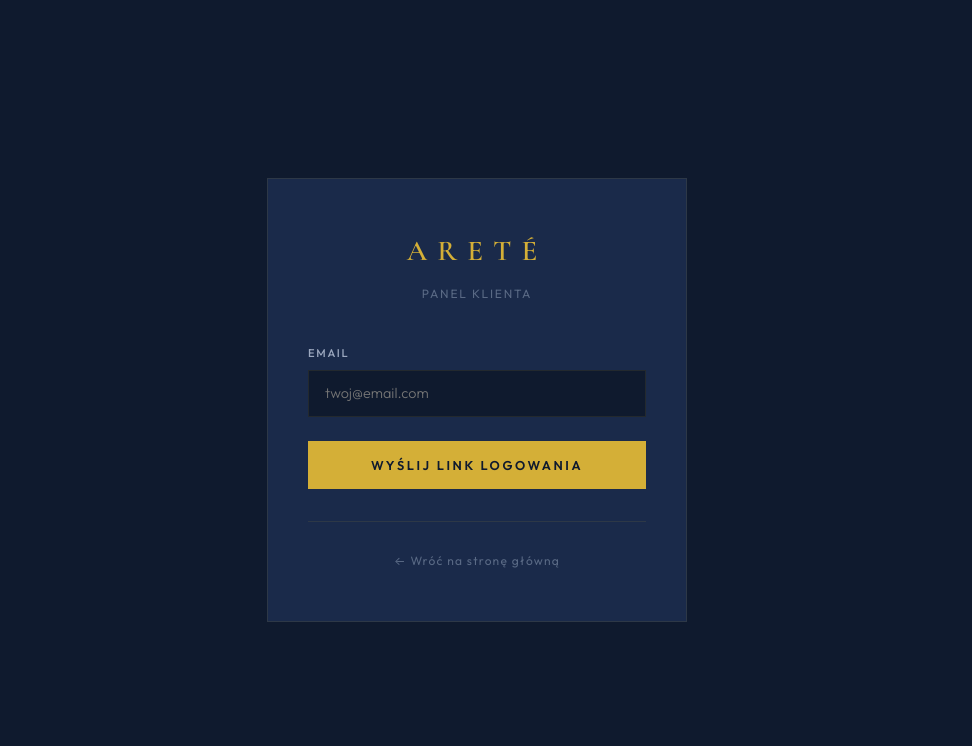
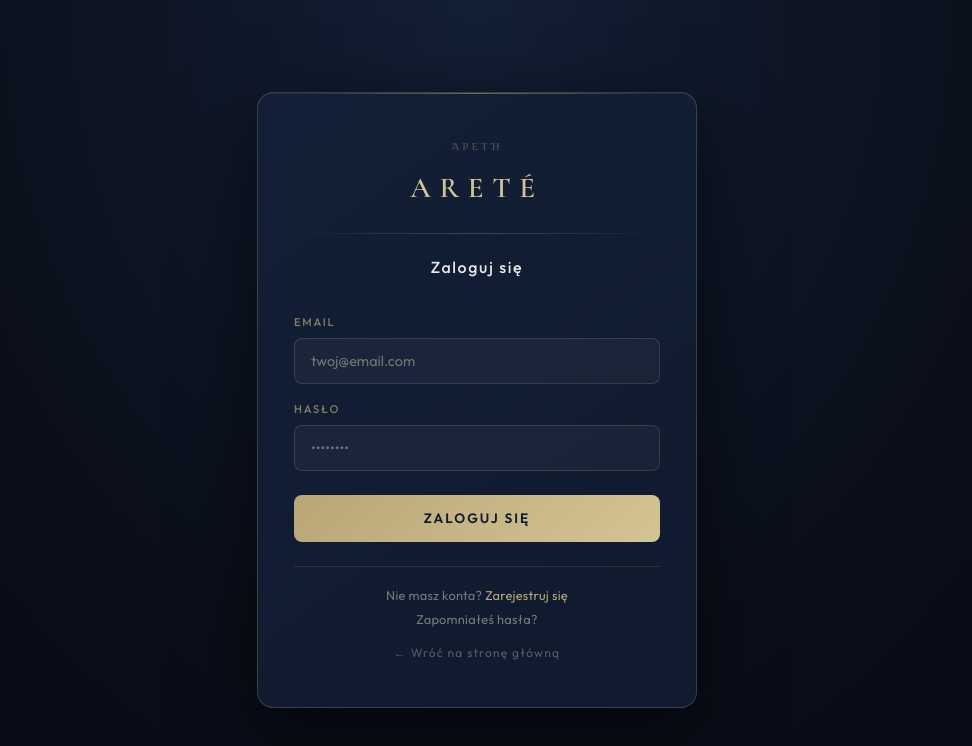
Before and after one commit to veildborne/arete-coaching, a Next.js app in the folder arete-next/: page /login in a window 1280 px wide. Shown: the top 746 px of the page, without its empty margins (163-1135 px from the left). Built offline with nearby package versions, Linux system fonts and the light colour scheme.

Commit message:
replace magic link with email+password login

```diff
--- a/arete-next/app/login/page.js
+++ b/arete-next/app/login/page.js
@@ -1,34 +1,58 @@
 'use client'
-import { useState } from 'react'
+import { useState, useEffect } from 'react'
 import { createClient } from '@/lib/supabase-browser'
+import { useRouter } from 'next/navigation'
 
 export default function LoginPage() {
+  const [mode, setMode] = useState('login') // 'login' | 'register' | 'reset'
   const [email, setEmail] = useState('')
-  const [sent, setSent] = useState(false)
+  const [password, setPassword] = useState('')
+  const [name, setName] = useState('')
   const [loading, setLoading] = useState(false)
-  const [error, setError] = useState('')
+  const [msg, setMsg] = useState(null)
+  const router = useRouter()
 
-  const handleLogin = async (e) => {
-    e.preventDefault()
+  const handleSubmit = async (e) => {
+    e?.preventDefault()
+    setMsg(null)
     setLoading(true)
-    setError('')
+    const supabase = createClient()
 
-    const supabase = createClient()
-    const { error } = await supabase.auth.signInWithOtp({
-      email,
-      options: {
-        emailRedirectTo: `${window.location.origin}/auth/callback`,
-      },
+    try {
+      if (mode === 'login') {
+        const { error } = await supabase.auth.signInWithPassword({ email, password })
+        if (error) { setMsg({ type: 'err', text: 'Nieprawidłowy email lub hasło.' }); return }
+        setMsg({ type: 'ok', text: 'Zalogowano! Przekierowuję…' })
+        setTimeout(() => { window.location.href = '/dashboard' }, 800)
+
+      } else if (mode === 'register') {
+        if (password.length < 8) {
+          setMsg({ type: 'err', text: 'Hasło musi mieć min. 8 znaków.' }); return
+        }
+        const { error } = await supabase.auth.signUp({
+          email, password,
+          options: { data: { full_name: name } }
         })
+        if (error?.message?.toLowerCase().includes('already')) {
+          setMsg({ type: 'err', text: 'Ten email jest już zajęty.' }); return
+        }
+        if (error) { setMsg({ type: 'err', text: 'Coś poszło nie tak. Spróbuj ponownie.' }); return }
+        setMsg({ type: 'ok', text: 'Konto utworzone! Możesz się zalogować.' })
+        setTimeout(() => { setMode('login'); setMsg(null) }, 1500)
 
-    if (error) {
-      setError('Wystąpił błąd. Spróbuj ponownie.')
-      setLoading(false)
-    } else {
-      setSent(true)
+      } else if (mode === 'reset') {
+        const { error } = await supabase.auth.resetPasswordForEmail(email, {
+          redirectTo: `${window.location.origin}/auth/callback?next=/reset-password`
+        })
+        if (error) { setMsg({ type: 'err', text: 'Coś poszło nie tak.' }); return }
+        setMsg({ type: 'ok', text: 'Link do resetu hasła wysłany na email.' })
+      }
+    } finally {
       setLoading(false)
     }
   }
+
+  const titles = { login: 'Zaloguj się', register: 'Utwórz konto', reset: 'Reset hasła' }
 
   return (
     <div style={{
@@ -36,75 +60,106 @@ export default function LoginPage() {
       display: 'flex',
       alignItems: 'center',
       justifyContent: 'center',
-      background: 'var(--bg-primary)',
+      background: 'radial-gradient(ellipse at top, #131f36 0%, #0a0f1a 60%, #060912 100%)',
       padding: '2rem',
+      fontFamily: 'Outfit, sans-serif',
     }}>
       <div style={{
         width: '100%',
-        maxWidth: '420px',
-        background: 'var(--bg-card)',
-        border: '1px solid var(--border)',
-        padding: '3rem 2.5rem',
+        maxWidth: '440px',
+        background: 'linear-gradient(145deg, #131f36 0%, #0f1a2e 100%)',
+        border: '1px solid rgba(184,166,119,0.25)',
+        borderRadius: '16px',
+        padding: '2.75rem 2.25rem',
+        position: 'relative',
+        boxShadow: '0 24px 80px rgba(0,0,0,0.6), inset 0 1px 0 rgba(184,166,119,0.1)',
       }}>
+        {/* Gold top accent */}
+        <div style={{
+          position: 'absolute', top: 0, left: '10%', right: '10%', height: '1px',
+          background: 'linear-gradient(90deg, transparent, rgba(184,166,119,0.5), transparent)',
+        }} />
+
         {/* Logo */}
+        <div style={{ textAlign: 'center', marginBottom: '2rem' }}>
           <div style={{
-          textAlign: 'center',
-          marginBottom: '2.5rem',
-        }}>
+            fontFamily: 'Cormorant Garamond, serif',
+            fontSize: '0.7rem',
+            letterSpacing: '0.25em',
+            color: 'rgba(184,166,119,0.4)',
+            textTransform: 'uppercase',
+            marginBottom: '0.5rem',
+          }}>ἀρετή</div>
           <h1 style={{
-            fontFamily: 'var(--font-heading)',
+            fontFamily: 'Cormorant Garamond, serif',
             fontSize: '1.8rem',
             fontWeight: 600,
-            color: 'var(--gold)',
-            letterSpacing: '0.35em',
-            marginBottom: '0.5rem',
+            color: '#d4c494',
+            letterSpacing: '0.3em',
+            margin: 0,
           }}>ARETÉ</h1>
-          <p style={{
-            fontSize: '0.75rem',
-            color: 'var(--text-muted)',
-            letterSpacing: '0.15em',
-            textTransform: 'uppercase',
-          }}>Panel klienta</p>
+          <div style={{
+            height: '1px',
+            background: 'linear-gradient(90deg, transparent, rgba(184,166,119,0.3), transparent)',
+            marginTop: '1.25rem', marginBottom: '1.25rem',
+          }} />
+          <h2 style={{
+            fontFamily: 'Outfit, sans-serif',
+            fontSize: '1rem',
+            fontWeight: 500,
+            color: '#e8e8e8',
+            letterSpacing: '0.1em',
+            margin: 0,
+          }}>{titles[mode]}</h2>
         </div>
 
-        {!sent ? (
-          <form onSubmit={handleLogin}>
-            <div style={{ marginBottom: '1.5rem' }}>
-              <label style={{
-                display: 'block',
-                fontSize: '0.7rem',
-                fontWeight: 500,
-                letterSpacing: '0.15em',
-                textTransform: 'uppercase',
-                color: 'var(--text-secondary)',
-                marginBottom: '0.4rem',
-              }}>Email</label>
+        <form onSubmit={handleSubmit} style={{ display: 'flex', flexDirection: 'column', gap: '1rem' }}>
+          {mode === 'register' && (
+            <div>
+              <label style={labelStyle}>Imię i nazwisko</label>
               <input
-                type="email"
-                value={email}
-                onChange={(e) => setEmail(e.target.value)}
+                type="text" value={name} onChange={e => setName(e.target.value)}
+                placeholder="np. Jan Kowalski"
                 required
-                placeholder="twoj@email.com"
-                style={{
-                  width: '100%',
-                  padding: '0.85rem 1rem',
-                  background: 'var(--bg-primary)',
-                  border: '1px solid var(--border)',
-                  color: 'var(--text-primary)',
-                  fontFamily: 'var(--font-body)',
-                  fontSize: '0.9rem',
-                  fontWeight: 300,
-                  outline: 'none',
-                }}
+                style={inputStyle}
+                onFocus={e => e.target.style.borderColor = 'rgba(184,166,119,0.6)'}
+                onBlur={e => e.target.style.borderColor = 'rgba(184,166,119,0.2)'}
               />
             </div>
+          )}
+          <div>
+            <label style={labelStyle}>Email</label>
+            <input
+              type="email" value={email} onChange={e => setEmail(e.target.value)}
+              placeholder="twoj@email.com"
+              required
+              style={inputStyle}
+              onFocus={e => e.target.style.borderColor = 'rgba(184,166,119,0.6)'}
+              onBlur={e => e.target.style.borderColor = 'rgba(184,166,119,0.2)'}
+            />
+          </div>
+          {mode !== 'reset' && (
+            <div>
+              <label style={labelStyle}>Hasło</label>
+              <input
+                type="password" value={password} onChange={e => setPassword(e.target.value)}
+                placeholder="••••••••"
+                required
+                style={inputStyle}
+                onFocus={e => e.target.style.borderColor = 'rgba(184,166,119,0.6)'}
+                onBlur={e => e.target.style.borderColor = 'rgba(184,166,119,0.2)'}
+              />
+            </div>
+          )}
 
-            {error && (
-              <p style={{
-                fontSize: '0.8rem',
-                color: '#c0392b',
-                marginBottom: '1rem',
-              }}>{error}</p>
+          {msg && (
+            <div style={{
+              padding: '0.65rem 0.9rem', borderRadius: '8px',
+              fontSize: '0.82rem',
+              background: msg.type === 'ok' ? 'rgba(76,175,80,0.12)' : 'rgba(239,68,68,0.12)',
+              border: `1px solid ${msg.type === 'ok' ? 'rgba(76,175,80,0.3)' : 'rgba(239,68,68,0.3)'}`,
+              color: msg.type === 'ok' ? '#81c784' : '#f87171',
+            }}>{msg.text}</div>
           )}
 
           <button
@@ -112,65 +167,93 @@ export default function LoginPage() {
             disabled={loading}
             style={{
               width: '100%',
-                padding: '1rem',
-                background: loading ? 'var(--gold-dim)' : 'var(--gold)',
-                color: 'var(--bg-primary)',
-                fontFamily: 'var(--font-body)',
-                fontWeight: 600,
-                fontSize: '0.8rem',
-                letterSpacing: '0.2em',
-                textTransform: 'uppercase',
-                border: 'none',
-                cursor: loading ? 'wait' : 'pointer',
-                transition: 'background 0.3s',
+              marginTop: '0.5rem',
+              padding: '0.9rem',
+              background: loading ? 'rgba(184,166,119,0.3)' : 'linear-gradient(135deg, #b8a677 0%, #d4c494 100%)',
+              color: loading ? 'rgba(184,166,119,0.6)' : '#0f1a2e',
+              border: 'none', borderRadius: '8px',
+              cursor: loading ? 'not-allowed' : 'pointer',
+              fontFamily: 'Outfit, sans-serif',
+              fontSize: '0.85rem', fontWeight: 600,
+              letterSpacing: '0.15em', textTransform: 'uppercase',
+              transition: 'transform 0.2s',
             }}
+            onMouseEnter={e => { if (!loading) e.target.style.transform = 'translateY(-1px)' }}
+            onMouseLeave={e => { if (!loading) e.target.style.transform = 'translateY(0)' }}
           >
-              {loading ? 'Wysyłam...' : 'Wyślij link logowania'}
+            {loading ? '…' : mode === 'login' ? 'Zaloguj się' : mode === 'register' ? 'Utwórz konto' : 'Wyślij link'}
           </button>
         </form>
-        ) : (
-          <div style={{ textAlign: 'center' }}>
+
+        {/* Mode switches */}
         <div style={{
-              fontSize: '2.5rem',
-              marginBottom: '1rem',
-            }}>✉️</div>
-            <h2 style={{
-              fontFamily: 'var(--font-heading)',
-              fontSize: '1.4rem',
-              fontWeight: 600,
-              marginBottom: '0.75rem',
-              color: 'var(--text-primary)',
-            }}>Sprawdź skrzynkę</h2>
-            <p style={{
-              fontSize: '0.9rem',
-              color: 'var(--text-secondary)',
-              lineHeight: 1.7,
+          marginTop: '1.5rem',
+          paddingTop: '1.25rem',
+          borderTop: '1px solid rgba(184,166,119,0.15)',
+          display: 'flex', flexDirection: 'column', gap: '0.5rem', alignItems: 'center',
         }}>
-              Wysłałem link logowania na <strong style={{ color: 'var(--gold)' }}>{email}</strong>.
-              Kliknij link w mailu żeby się zalogować.
-            </p>
-            <p style={{
+          {mode === 'login' && (
+            <>
+              <button type="button" onClick={() => { setMode('register'); setMsg(null) }} style={linkStyle}>
+                Nie masz konta? <span style={{ color: '#b8a677' }}>Zarejestruj się</span>
+              </button>
+              <button type="button" onClick={() => { setMode('reset'); setMsg(null) }} style={linkStyle}>
+                Zapomniałeś hasła?
+              </button>
+            </>
+          )}
+          {mode === 'register' && (
+            <button type="button" onClick={() => { setMode('login'); setMsg(null) }} style={linkStyle}>
+              Masz już konto? <span style={{ color: '#b8a677' }}>Zaloguj się</span>
+            </button>
+          )}
+          {mode === 'reset' && (
+            <button type="button" onClick={() => { setMode('login'); setMsg(null) }} style={linkStyle}>
+              ← Wróć do logowania
+            </button>
+          )}
+          <a href="/" style={{
+            marginTop: '0.5rem',
             fontSize: '0.75rem',
-              color: 'var(--text-muted)',
-              marginTop: '1.5rem',
-            }}>Nie widzisz maila? Sprawdź spam.</p>
-          </div>
-        )}
-
-        {/* Back to home */}
-        <div style={{
-          textAlign: 'center',
-          marginTop: '2rem',
-          paddingTop: '1.5rem',
-          borderTop: '1px solid var(--border)',
-        }}>
-          <a href="/" style={{
-            fontSize: '0.75rem',
-            color: 'var(--text-muted)',
+            color: 'rgba(160,160,160,0.5)',
             letterSpacing: '0.1em',
+            textDecoration: 'none',
           }}>← Wróć na stronę główną</a>
         </div>
       </div>
     </div>
   )
 }
+
+const labelStyle = {
+  display: 'block', marginBottom: '0.4rem',
+  fontFamily: 'Outfit, sans-serif',
+  fontSize: '0.7rem',
+  fontWeight: 500,
+  color: 'rgba(184,166,119,0.7)',
+  letterSpacing: '0.15em',
+  textTransform: 'uppercase',
+}
+
+const inputStyle = {
+  width: '100%',
+  padding: '0.8rem 1rem',
+  background: 'rgba(255,255,255,0.04)',
+  border: '1px solid rgba(184,166,119,0.2)',
+  borderRadius: '8px',
+  outline: 'none',
+  color: '#e8e8e8',
+  fontFamily: 'Outfit, sans-serif',
+  fontSize: '0.9rem',
+  fontWeight: 400,
+  transition: 'border-color 0.2s',
+}
+
+const linkStyle = {
+  background: 'none', border: 'none', cursor: 'pointer',
+  color: 'rgba(160,160,160,0.7)',
+  fontFamily: 'Outfit, sans-serif',
+  fontSize: '0.8rem', letterSpacing: '0.02em',
+  transition: 'color 0.2s',
+  padding: 0,
+}
```
Lines whose indentation alone changed are shown as unchanged.
